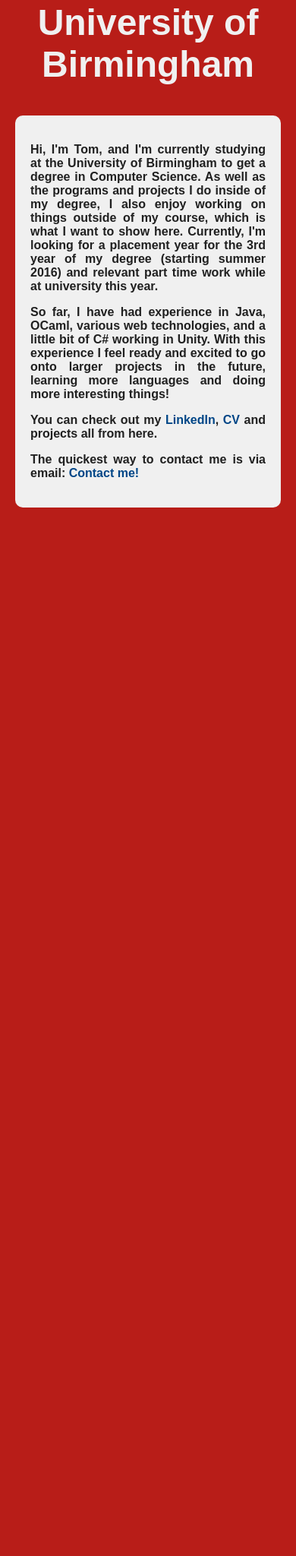
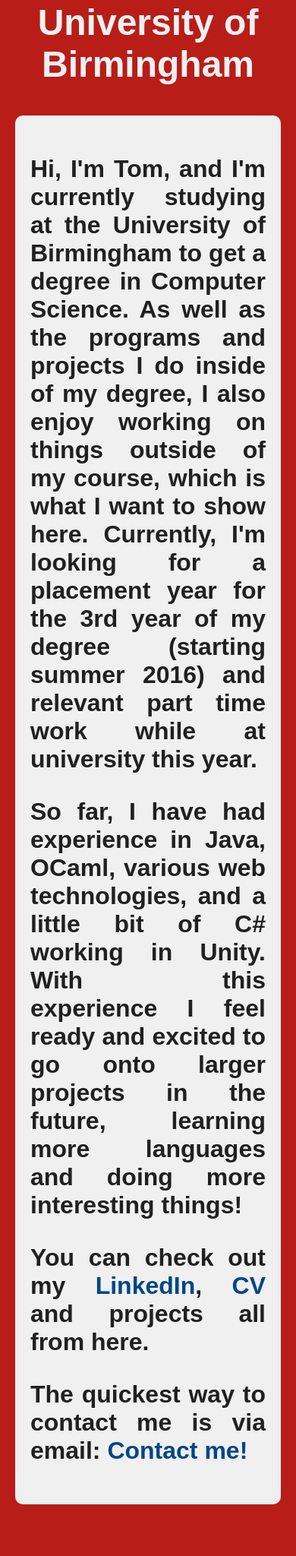
Before and after one commit to TomBClarke/tombclarke.co.uk, a PHP site: page / in a window 390 px wide; the page is wider, and only the part inside the window is pictured. Shown: the part 1058-3106 px from the top of that part at 76% size. Before the commit the page ends 1726 px from the top of that part, so only its background shows below. Run offline with PHP 8.4, Linux system fonts and the light colour scheme.

Commit message:
p firefox compatibility

```diff
--- a/css/main.css
+++ b/css/main.css
@@ -46,6 +46,10 @@ p a {
     text-decoration: none;
 }
 
+p {
+    font-size: 1em;
+}
+
 @media (max-width: 1000px) {
     body {
         margin-top: 80px;
@@ -75,4 +79,8 @@ p a {
     h2 {
         font-size: 3em;
     }
+
+    p {
+        font-size: 2em;
+    }
 }
```
